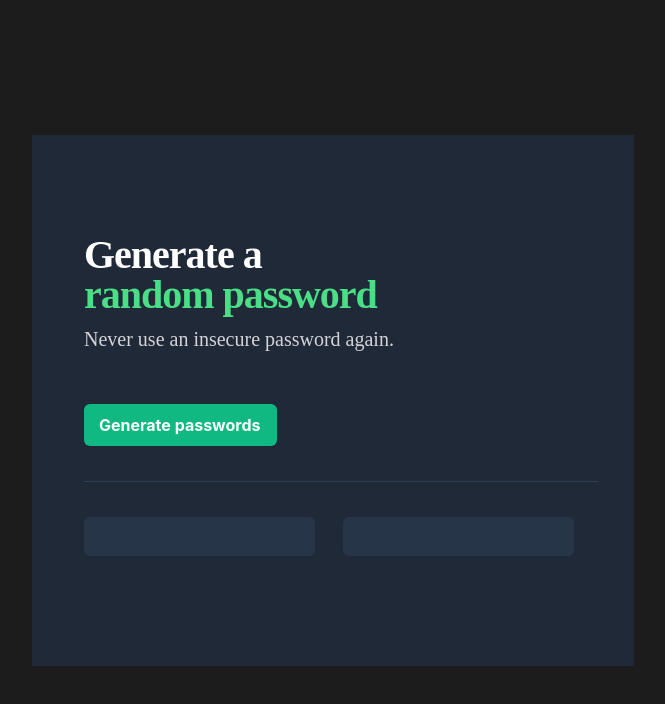
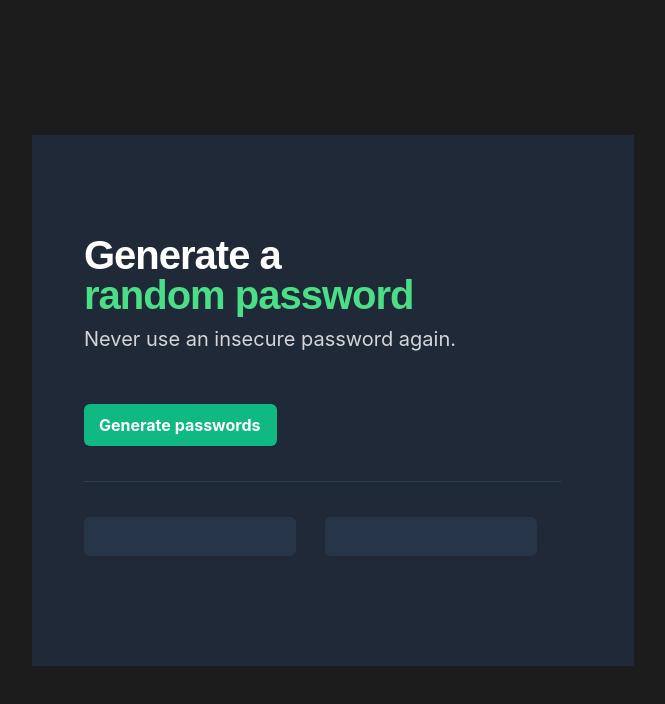
Before and after one commit to oyinnuel/Password_Generator, a plain HTML site: page index.html in a window 1280 px wide. Shown: the whole page, without its empty margins (307-972 px from the left). Drawn offline with nearby package versions, Linux system fonts and the light colour scheme.

Commit message:
edited body, title and input styles
1) Gave the body a font family of inter and 2) the title karla, 3) input a max width

```diff
--- a/index.css
+++ b/index.css
@@ -2,6 +2,7 @@ body {
     margin: 0;
     background-color: #1C1C1C;
     text-align: left;
+    font-family: 'Inter', sans-serif;
 }
 
 h1,
@@ -28,6 +29,7 @@ h4 {
     line-height: 40px;
     letter-spacing: -0.025em;
     color: #FFFFFF;
+    font-family: 'Karla', sans-serif;
 }
 
 .unique {
@@ -55,7 +57,6 @@ h4 {
     border-radius: 6px;
     border: none;
     margin-bottom: 35px;
-    font-family: inter;
 }
 
 .input-wrapper {
@@ -74,6 +75,7 @@ h4 {
     line-height: 32px;
     color: #55F991;
     text-align: center;
+    max-width: 212px;
     padding: 4px 16px 3px 15px;
 }
 
```
